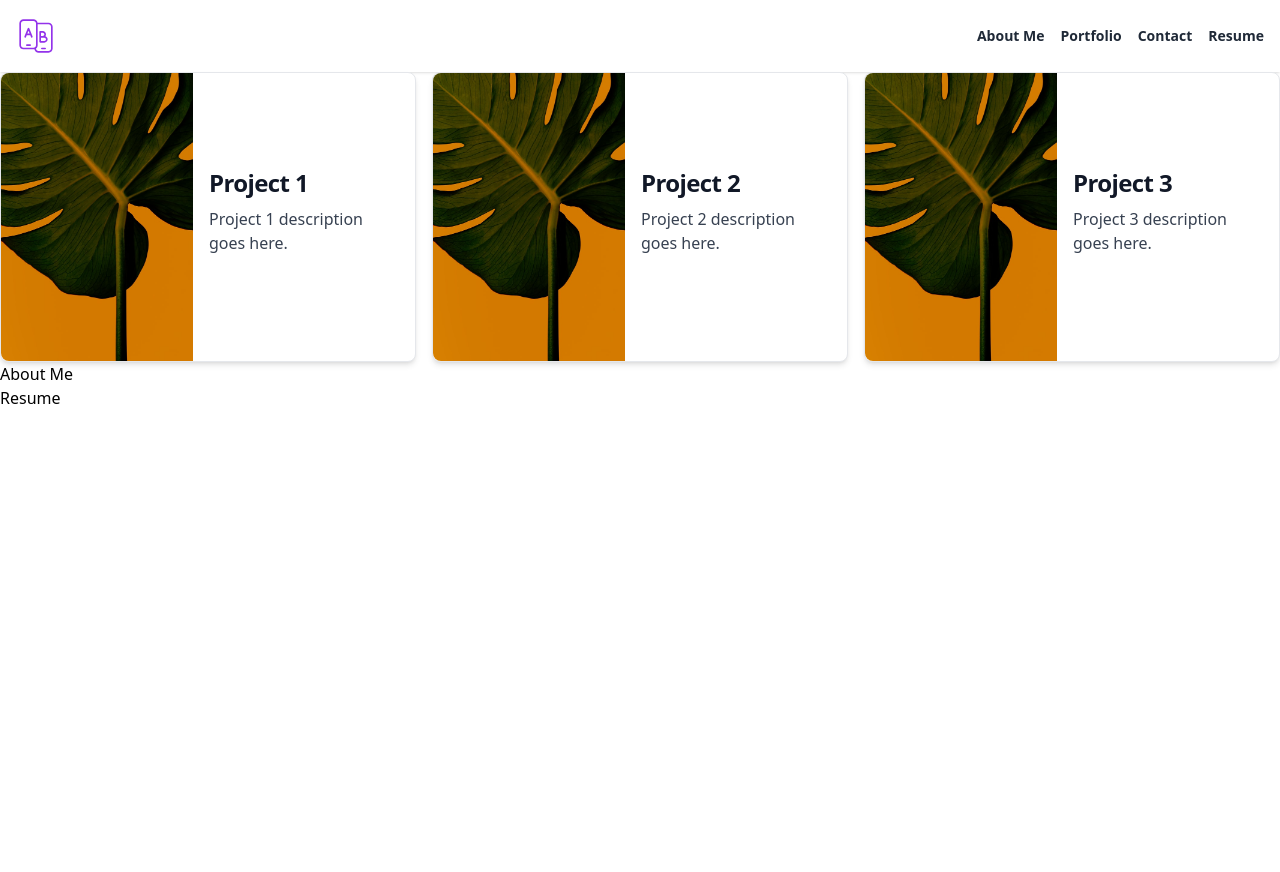
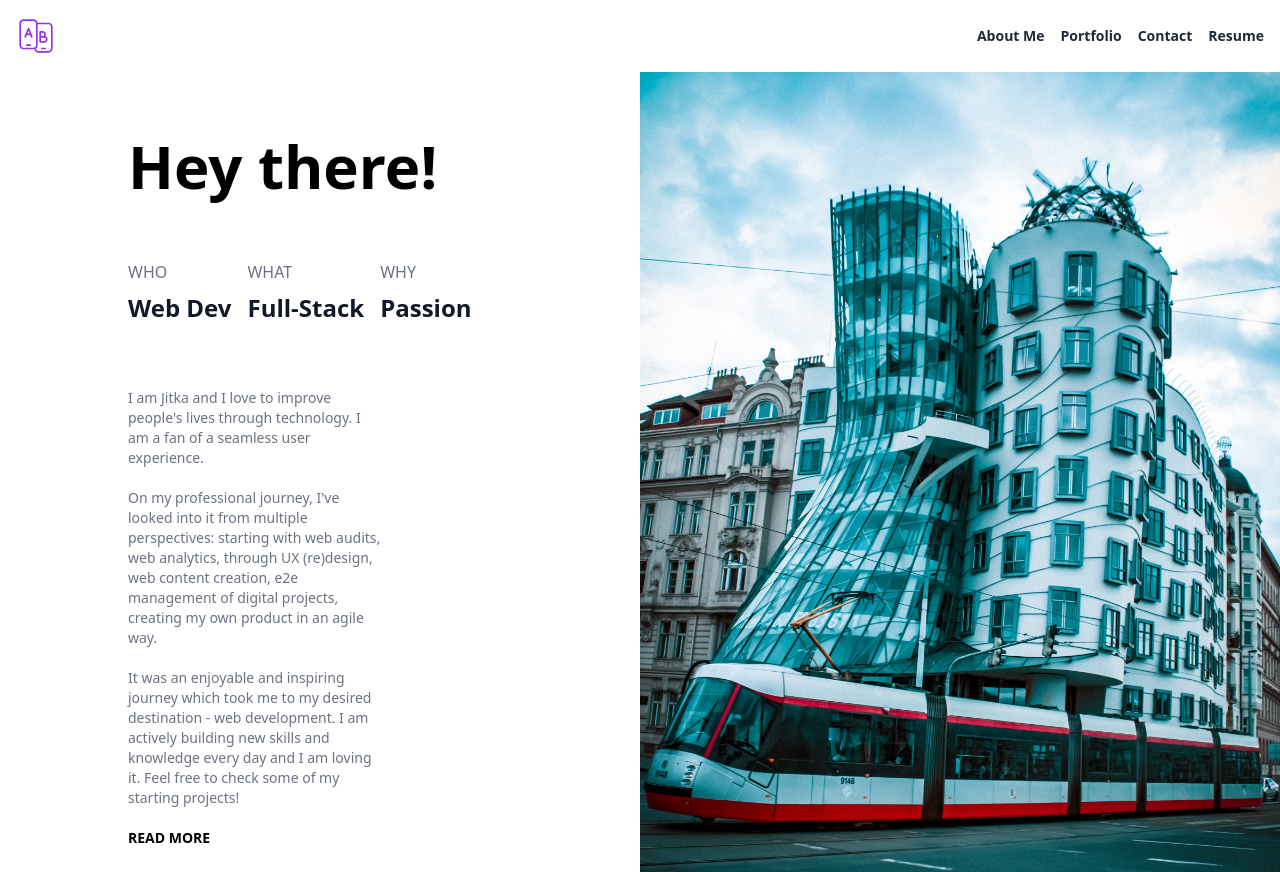
Before and after one commit to jitasek/my-portfolio-react, a React (Create React App) app: page / in a window 1280 px wide. Before the commit the page ends 800 px from the top, so only its background shows below. Built offline with nearby package versions, Linux system fonts and the light colour scheme.

Commit message:
Improve about me page

```diff
--- a/src/App.js
+++ b/src/App.js
@@ -3,13 +3,22 @@ import Navbar from "./components/Navbar";
 import Portfolio from "./components/Portfolio";
 import Resume from "./components/Resume";
 
+const getMainComponent = (page) => {
+  if (page === "Portfolio") {
+    return <Portfolio />;
+  } else if (page === "AboutMe") {
+    return <AboutMe />;
+  }
+  return <Resume />;
+};
+
 function App() {
+  const currentPage = "AboutMe";
+
   return (
     <div className="flex flex-col">
       <Navbar />
-      <Portfolio />
-      <AboutMe />
-      <Resume />
+      {getMainComponent(currentPage)}
     </div>
   );
 }
--- a/src/components/AboutMe.js
+++ b/src/components/AboutMe.js
@@ -1,5 +1,70 @@
+import dancingHouse from "../images/dancingHouse.jpg";
+
 function AboutMe() {
-  return <div>About Me</div>;
+  return (
+    <div className="flex flex-wrap md items-center h-screen">
+      <div className="bg-white w-full md:w-1/2 h-screen">
+        <div className="mx-32">
+          <h1 className="text-6xl font-bold mt-16">Hey there!</h1>
+
+          {/* country region island */}
+          <div className="flex mt-16 font-light text-gray-500">
+            <div className="pr-4">
+              <span className="uppercase">Who</span>
+              <p className="text-2xl text-gray-900 font-semibold pt-2">
+                Web Dev
+              </p>
+            </div>
+            <div className="pr-4">
+              <span className="uppercase">What</span>
+              <p className="text-2xl text-gray-900 font-semibold pt-2">
+                Full-Stack
+              </p>
+            </div>
+            <div className="pr-4">
+              <span className="uppercase">Why</span>
+              <p className="text-2xl text-gray-900 font-semibold pt-2">
+                Passion
+              </p>
+            </div>
+          </div>
+
+          {/* description */}
+          <div className="description w-full sm: md:w-2/3 mt-16 text-gray-500 text-sm">
+            <p>
+              I am Jitka and I love to improve people's lives through
+              technology. I am a fan of a seamless user experience.{" "}
+            </p>
+            <br></br>
+            <p>
+              On my professional journey, I've looked into it from multiple
+              perspectives: starting with web audits, web analytics, through UX
+              (re)design, web content creation, e2e management of digital
+              projects, creating my own product in an agile way.{" "}
+            </p>
+            <br></br>
+            <p>
+              It was an enjoyable and inspiring journey which took me to my
+              desired destination - web development. I am actively building new
+              skills and knowledge every day and I am loving it. Feel free to
+              check some of my starting <a href="/">projects</a>!
+            </p>
+          </div>
+
+          <button className="uppercase mt-5 text-sm font-semibold hover:underline">
+            read more
+          </button>
+        </div>
+      </div>
+      <div className="bg-red-600 w-full md:w-1/2 h-screen">
+        <img
+          src={dancingHouse}
+          className="h-screen w-full"
+          alt="Dancing House in Prague by Zsombor Buttyán on Unsplash"
+        />
+      </div>
+    </div>
+  );
 }
 
 export default AboutMe;
```
Also changed, not shown: src/images/dancingHouse.jpg (added).
